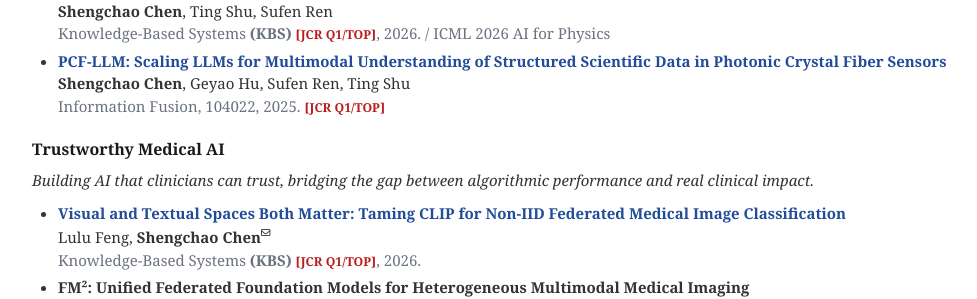
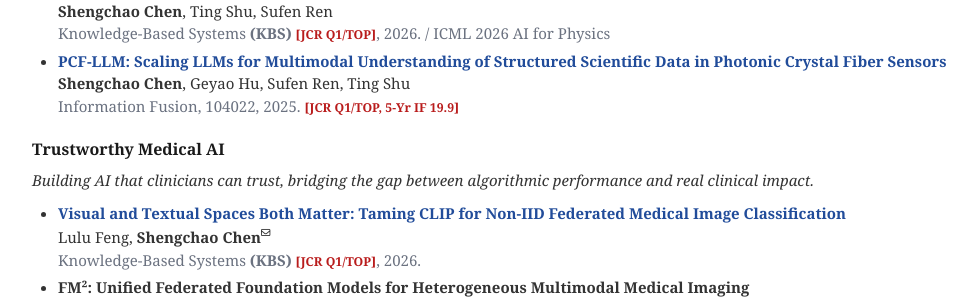
Before and after one commit to shengchaochen82/shengchaochen82.github.io, a Jekyll site: the page built from index.md, in a window 1280 px wide and 900 px high, scrolled down 2203 px. Shown: the part 161-460 px from the top of the window, without its empty margins (108-1085 px from the left). Built offline with Jekyll 4.4.1, drawn with Linux system fonts in a browser that asks for light colours.

Commit message:
Content: add 5-year impact factor to Information Fusion tag
Co-Authored-By: Claude Sonnet 5 <noreply@anthropic.com>

```diff
--- a/_data/publications.yml
+++ b/_data/publications.yml
@@ -86,7 +86,7 @@ agent_sci_design:
     - title: "PCF-LLM: Scaling LLMs for Multimodal Understanding of Structured Scientific Data in Photonic Crystal Fiber Sensors"
       authors: "<strong>Shengchao Chen</strong>, Geyao Hu, Sufen Ren, Ting Shu"
       conference_short: Information Fusion
-      conference: "Information Fusion, 104022, 2025. <span class='classic-tag'>[JCR Q1/TOP]</span>"
+      conference: "Information Fusion, 104022, 2025. <span class='classic-tag'>[JCR Q1/TOP, 5-Yr IF 19.9]</span>"
       pdf: "https://www.sciencedirect.com/science/article/pii/S156625352501084X"
 
 agentic_rl:
```
